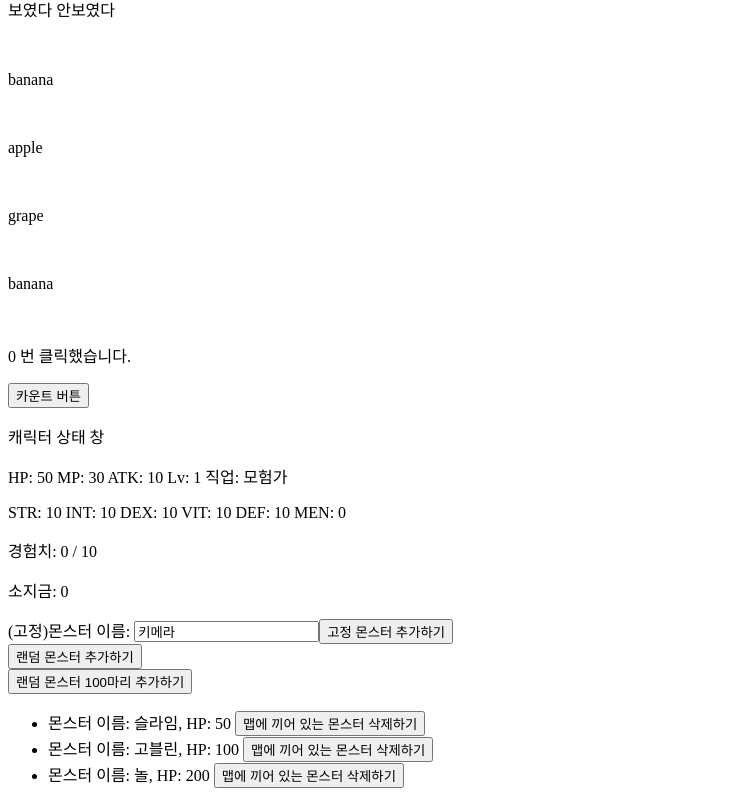
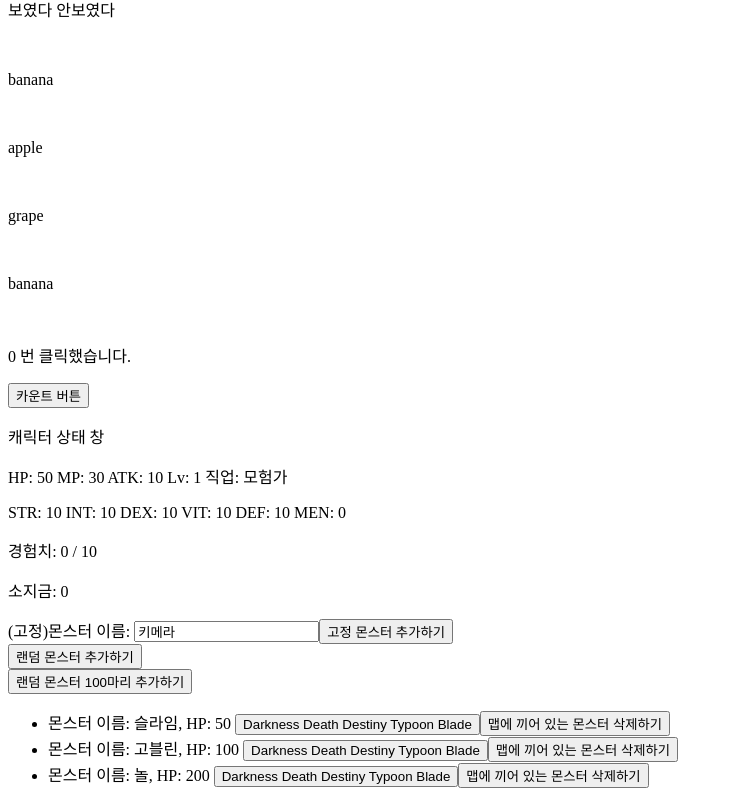
Before and after one commit to EDDI-WebAppAcademy/LectureNotes, a Vue app in the folder vue/frontend/: page /test in a window 1280 px wide. Shown: the part 303-1107 px from the top of the page, without its empty margins (0-733 px from the left). Built offline with nearby package versions, Linux system fonts and the light colour scheme.

Commit message:
vue로 rpg 게임 만들어보기 II [26회차]

```diff
--- a/vue/frontend/src/components/basics/Test.vue
+++ b/vue/frontend/src/components/basics/Test.vue
@@ -35,6 +35,10 @@
     <ul>
       <li v-for="(monster, index) in monsterLists" :key="index">
         몬스터 이름: {{ monster.name }}, HP: {{ monster.hp }}
+        <!-- 병맛 감성 스킬명 -->
+        <button v-on:click="darknessDeathDestinyTypoonBlade(index)">
+          Darkness Death Destiny Typoon Blade
+        </button>
         <button v-on:click="removeMonster(index)">맵에 끼어 있는 몬스터 삭제하기</button>
       </li>
     </ul>
@@ -149,6 +153,19 @@ export default {
       for (let i = 0; i < 100; i++) {
         this.addRandomMonster()
       }
+    },
+    darknessDeathDestinyTypoonBlade (index) {
+      console.log("어둠의 다크에서 죽음의 데스를 느끼며 서쪽에서 불어오는 태풍을 맞으니 " +
+        "간닷! 다크니스 데스 데스티니 타이푼 블레이드!!!!!!!!!!!")
+
+      this.monsterLists[index].hp =
+          this.monsterLists[index].hp -
+          Math.floor(
+              this.characterStatus.atk * 70 +
+              this.characterStatus.str * 33 +
+              this.characterStatus.dex * 30 +
+              this.characterStatus.intelligence * 30
+          )
     }
   }
 }
```
